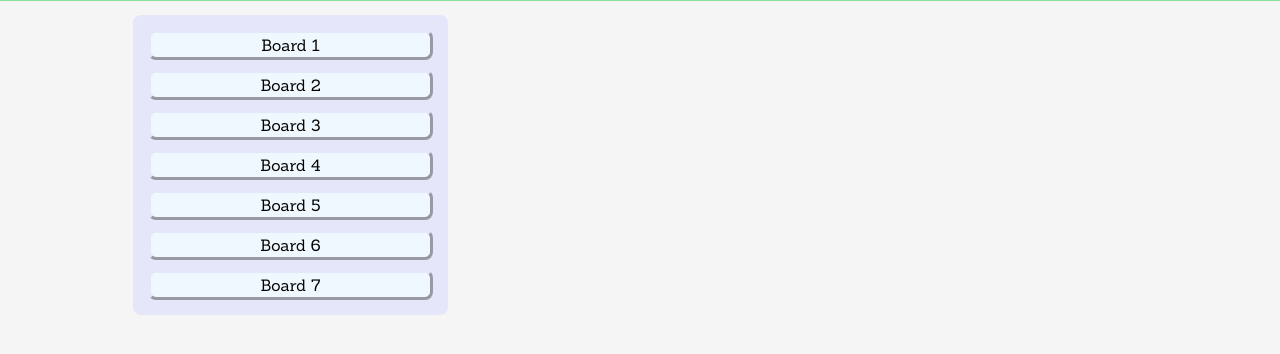
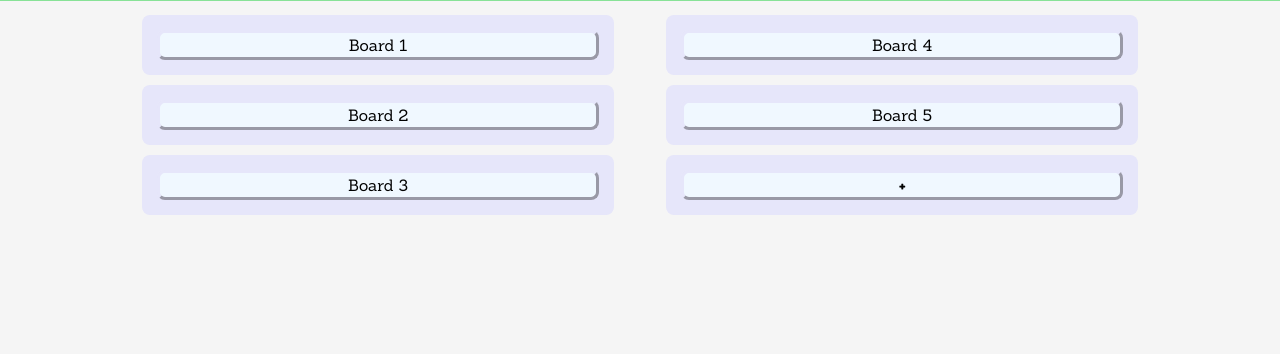
Before and after one commit to annlaumets/Timeraft, a PHP site: page /mainboard.html in a window 1280 px wide. Shown: the part 60-414 px from the top of the page. Run offline with PHP 8.4, Linux system fonts and the light colour scheme.

Commit message:
Main board and settings template. Also when you click on board, the popup appears.

```diff
--- a/Webpage/js/scripts.js
+++ b/Webpage/js/scripts.js
@@ -8,7 +8,6 @@ function div_show_signin() {
 }
 
 function div_show_signup() {
-
     document.getElementById("form_signup").style.display= "block";
     document.getElementById("popup_signup").style.display = "block";
 }
@@ -43,8 +42,18 @@ for (var i = 0; i < forms.length; i++) {
         //Prevent submission if checkValidity on the form returns false.
         if (!event.target.checkValidity()) {
             event.preventDefault();
-            alert("Error.")
+            alert("Error.");
             //Implement you own means of displaying error messages to the user here.
         }
     }, false);
 }
+
+function div_show() {
+    document.getElementById("form_signin").style.display = "block";
+    document.getElementById("popup_desc").style.display= "block";
+}
+
+function div_hide() {
+    document.getElementById("form_signin").style.display = "none";
+    document.getElementById("popup_desc").style.display= "none";
+}
--- a/Webpage/mainboard.html
+++ b/Webpage/mainboard.html
@@ -25,19 +25,51 @@
 
 
 <div class="main-body">
+    <div id="form_signin"></div>
+        <div id="popup_desc">
+            <div id="boarddesc">
+                <img id="close_signin" src="images/close.png" onclick="div_hide()">
+                <h3>Name: </h3><p>Board 1</p>
+                <h3>Description:</h3><p>Lorem ipsum dolor sit amet, consectetur adipiscing elit. Morbi in eros eros. Ut lobortis neque eget porta auctor. Curabitur eget maximus ex.</p>
+                <a href="/board.php"><button id="boardsubmit">Show tasks</button></a>
+            </div>
+        </div>
+
     <div class="board">
-        <div class="container">
+        <div class="maincontainer">
             <div class="list">
                 <div class="boardpcontainer">
-                    <p>Board 1</p>
-                    <p>Board 2</p>
-                    <p>Board 3</p>
-                    <p>Board 4</p>
-                    <p>Board 5</p>
-                    <p>Board 6</p>
-                    <p>Board 7</p>
+                    <p onclick="div_show()">Board 1</p>
                 </div>
             </div>
+            <div class="list">
+                <div class="boardpcontainer">
+                    <p onclick="div_show()">Board 2</p>
+                </div>
+            </div>
+            <div class="list">
+                <div class="boardpcontainer">
+                    <p onclick="div_show()">Board 3</p>
+                </div>
+            </div>
+        </div>
+        <div class="maincontainer">
+            <div class="list">
+                <div class="boardpcontainer">
+                    <p onclick="div_show()">Board 4</p>
+                </div>
+            </div>
+            <div class="list">
+                <div class="boardpcontainer">
+                    <p onclick="div_show()">Board 5</p>
+                </div>
+            </div>
+            <div class="list">
+                <div class="boardpcontainer">
+                    <p><b>+</b></p>
+                </div>
+            </div>
+
         </div>
     </div>
 </div>
--- a/Webpage/style.css
+++ b/Webpage/style.css
@@ -339,6 +341,61 @@ div.main-body .board .container .list .boardpcontainer {
     border-radius: 8px;
 }
 
+/*Mainboard CSS*/
+div.main-body .board .maincontainer {
+    width: 50%;
+    float: left;
+    -moz-border-radius: 8px;
+    border-radius: 8px;
+    position: static;
+}
+
+div.main-body .board .maincontainer .list {
+    width: 90%;
+    margin: 10px auto;
+    text-align: center;
+}
+
+div.main-body .board .maincontainer .list .boardpcontainer {
+    background-color: lavender;
+    padding: 5px;
+    -moz-border-radius: 8px;
+    border-radius: 8px;
+}
+
+#popup_desc {
+    width: 60%;
+    position: relative;
+    top: 17%;
+    margin: 0 auto;
+    opacity: 1;
+    z-index: 1;
+    display: none;
+}
+
+#boarddesc {
+    min-width: 250px;
+    padding: 10px 10px;
+    border: 2px solid gray;
+    border-radius: 10px;
+    background-color: snow;
+}
+
+#popup_desc #boarddesc img#close_signin {
+    height: 15%;
+    position: absolute;
+    right: -2px;
+    top: -2px;
+    cursor: pointer;
+    padding-right: 0;
+}
+
+#boarddesc #boardsubmit {
+    display: block;
+    margin: 5px auto;
+    padding: 5px;
+}
+
 /*Timer without JS*/
 .timercontainer {
     padding: 200px;
```
Also changed, not shown: other parts of Webpage/style.css (+36 -0 lines), Webpage/mainboard.php (+46 -1 lines), Webpage/settings.html (+30 -1 lines).
